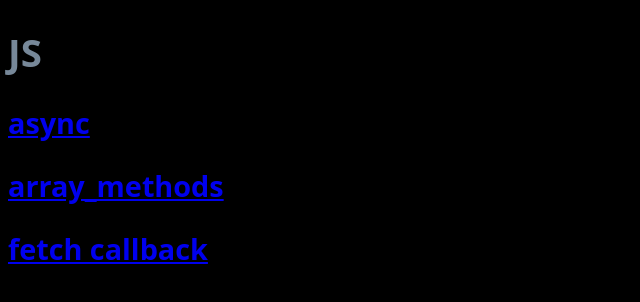
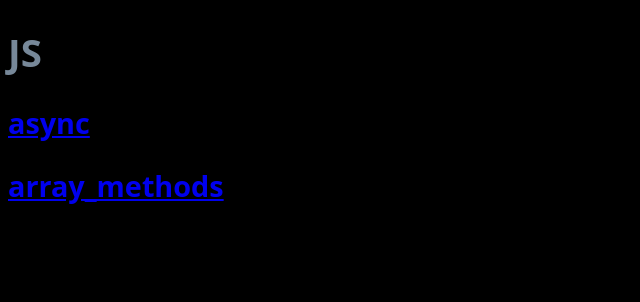
Before and after one commit to robots4life/js, a website: page index.html in a window 1280 px wide. Shown: the whole page, without its empty margins (0-640 px from the left). Drawn offline with Linux system fonts and the light colour scheme.

Commit message:
comment link

```diff
--- a/index.html
+++ b/index.html
@@ -25,6 +25,6 @@
         <h1>JS</h1>
         <h2><a href="js/async/index.html">async</a></h2>
         <h2><a href="js/array_methods/index.html">array_methods</a></h2>
-        <h2><a href="js/fetch_callback/index.html">fetch callback</a></h2>
+        <!-- <h2><a href="js/fetch_callback/index.html">fetch callback</a></h2> -->
     </body>
 </html>
```
